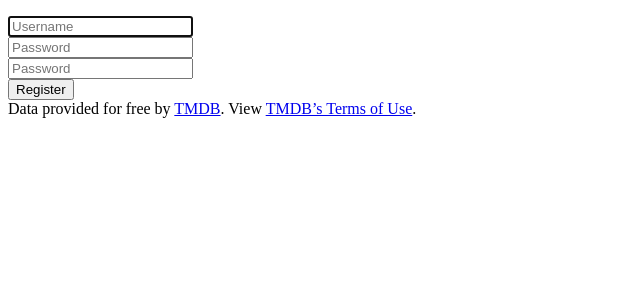
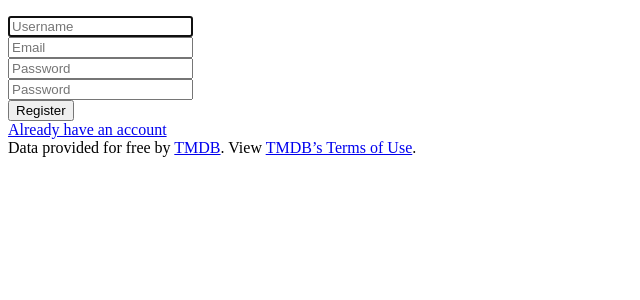
Before and after one commit to HNTQ/Movie-Search-CS50, a Flask app: page /register in a window 1280 px wide. Shown: the part 52-352 px from the top of the page, without its empty margins (0-640 px from the left). Run offline with Flask 2, Linux system fonts and the light colour scheme; some libraries are stand-ins or nearby versions.

Commit message:
Modify username by email and improve auth and register form

```diff
--- a/app.py
+++ b/app.py
@@ -35,21 +35,22 @@ def login():
     session.clear()
     if request.method == "POST":
         # Ensure username was submitted
-        if not request.form.get("username"):
-            # TODO apology "must provide username"
-            return render_template("register.html")
+        if not request.form.get("email"):
+            message = "Must provide email"
+            return render_template("login.html", message=message)
+
         # Ensure password was submitted
-        elif not request.form.get("password"):
-            #TODO apology "must provide password"
-            return render_template("register.html")
+        if not request.form.get("password"):
+            message = "Must provide password"
+            return render_template("login.html", message=message)
 
         # Query database for username
-        rows = db.execute("SELECT * FROM user WHERE username = ?", request.form.get("username"))
+        rows = db.execute("SELECT * FROM user WHERE email = ?", request.form.get("email").lower())
 
         # Ensure username exists and password is correct
         if len(rows) != 1 or not check_password_hash(rows[0]["hash"], request.form.get("password")):
-            return render_template("register.html")
-            # TODO Apology "invalid username and/or password", 403
+            message = "Invalid username and/or password"
+            return render_template("login.html", message=message)
 
         # Remember which user has logged in
         session["user_id"] = rows[0]["id"]
@@ -64,30 +65,40 @@ def login():
 def register():
     """Register user"""
     if request.method == "POST":
-        # Ensure username was fill
+        # Ensure username was submitted
         if not request.form.get("username"):
-            return render_template("register.html")
-            #TODO return apology("must provide username", 400)
+            message = "Must provide username"
+            return render_template("register.html", message=message)
+
+        # Ensure Email was submitted
+        if not request.form.get("email"):
+            message = "Must provide email"
+            return render_template("register.html", message=message)
 
         # Ensure password was submitted
         if not request.form.get("password"):
-            return render_template("register.html")
-            #TODO return apology("must provide password", 400)
+            message = "Must provide password"
+            return render_template("register.html", message=message)
 
         # Ensure password was confirmed
         if not request.form.get("confirmation"):
-            return render_template("register.html")
-            #TODO return apology("must confirm password ", 400)
+            message = "Must confirm password"
+            return render_template("register.html", message=message)
 
         if request.form.get("confirmation") != request.form.get("password"):
-            return render_template("register.html")
-            #TODO return apology("passwords do not match", 400)
+            message = "Passwords do not match"
+            return render_template("register.html", message=message)
 
-        if db.execute("SELECT * FROM user WHERE username = ?", request.form.get("username")) != []:
-            return render_template("register.html")
-            #TODO return apology("user exist", 400)
+        #if db.execute("SELECT * FROM user WHERE username = ?", request.form.get("username").lower()) != []:
+        #    message = "Username already used"
+        #    return render_template("register.html", message=message)
 
-        db.execute("INSERT INTO user (username, hash) VALUES(?, ?)", request.form.get("username"),
+        if db.execute("SELECT * FROM user WHERE email = ?", request.form.get("email").lower()) != []:
+            message = "Email already used"
+            return render_template("register.html", message=message)
+
+        db.execute("INSERT INTO user (username, email, hash) VALUES(?, ?, ?)", request.form.get("username").lower(),
+                   request.form.get("email").lower(),
                    generate_password_hash(request.form.get("password"), method='pbkdf2:sha256', salt_length=8))
         return redirect("/login")
     else:
--- a/templates/register.html
+++ b/templates/register.html
@@ -6,15 +6,22 @@
 
 {% block main %}
     <form action="/register" method="post">
-        <div class="form-group">
-            <input autocomplete="off" autofocus class="form-control" name="username" placeholder="Username" type="text">
+        <div>
+            <input autocomplete="off" autofocus name="username" placeholder="Username" type="text">
         </div>
-        <div class="form-group">
-            <input class="form-control" name="password" placeholder="Password" type="password">
+        <div>
+            <input autocomplete="off" autofocus name="email" placeholder="Email" type="email">
         </div>
-         <div class="form-group">
-            <input class="form-control" name="confirmation" placeholder="Password" type="password">
+        <div>
+            <input name="password" placeholder="Password" type="password">
         </div>
-        <button class="btn btn-primary" type="submit">Register</button>
+         <div>
+            <input name="confirmation" placeholder="Password" type="password">
+        </div>
+        <button type="submit">Register</button>
     </form>
+    <div style="color: red">{{ message }}</div>
+    <div>
+        <a href="/login">Already have an account</a>
+    </div>
 {% endblock %}
```
Also changed, not shown: templates/login.html (+7 -3 lines), application.db.
